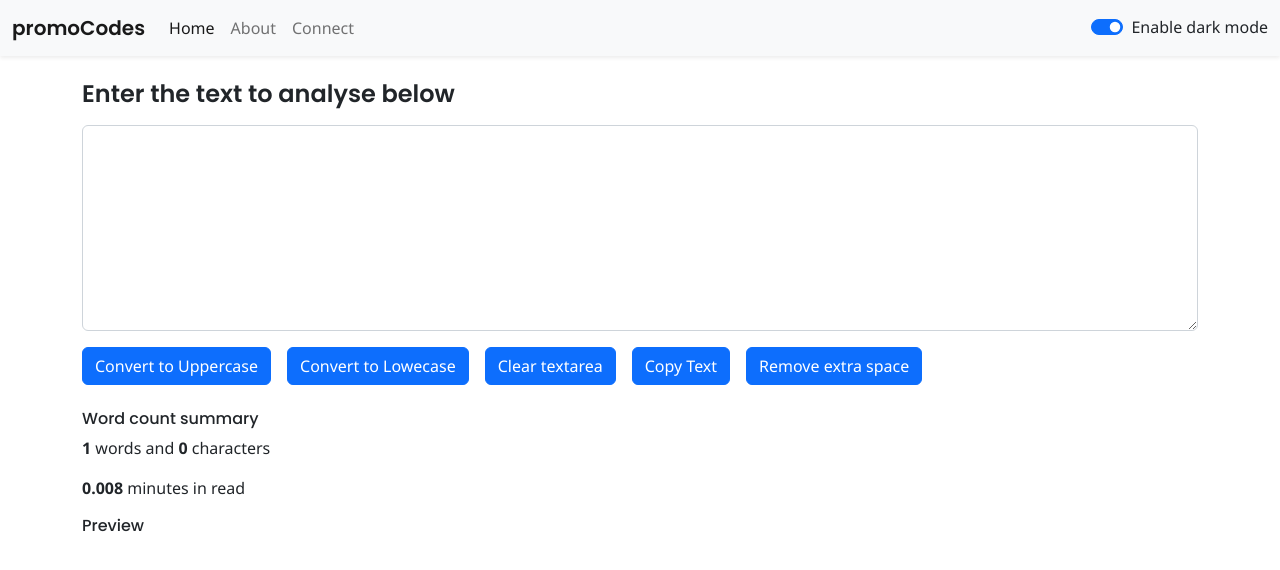
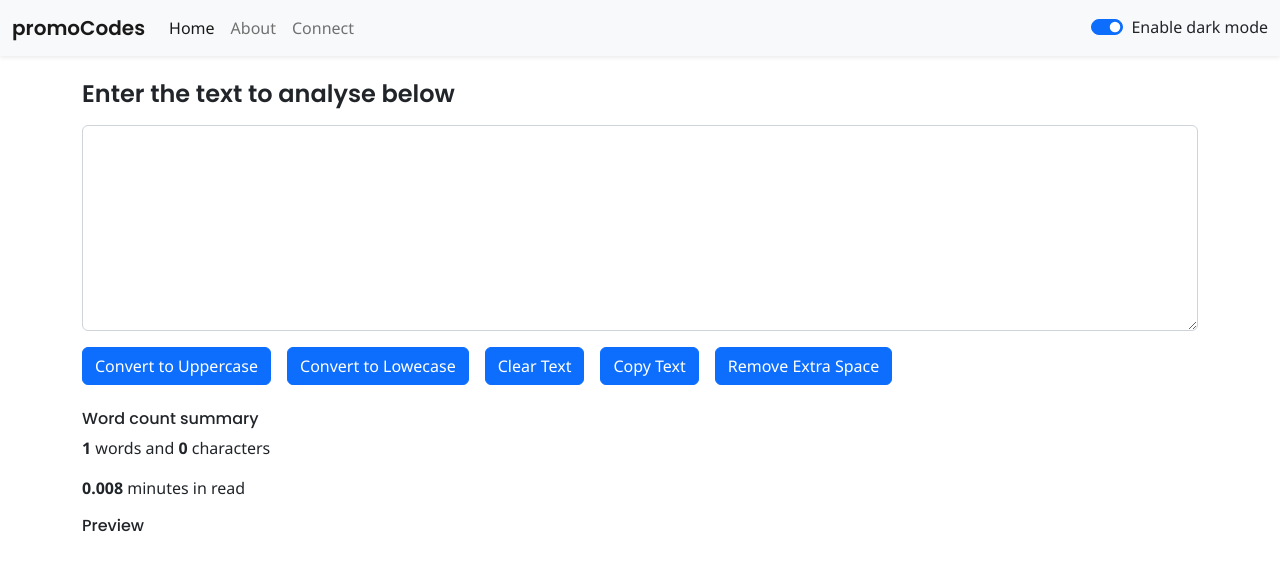
Before and after one commit to pupadhyay/harryReact, a React (Create React App) app: page / in a window 1280 px wide. Shown: the top 570 px of the page. Built offline with nearby package versions, Linux system fonts and the light colour scheme.

Commit message:
new changes

```diff
--- a/src/components/TextForm.js
+++ b/src/components/TextForm.js
@@ -48,13 +48,13 @@ export default function TextForm(props) {
               Convert to Lowecase
             </button>
             <button className="btn btn-primary me-3" onClick={handleToClear}>
-              Clear textarea
+              Clear Text
             </button>
             <button className="btn btn-primary me-3" onClick={handleCopy}>
               Copy Text
             </button>
             <button className="btn btn-primary me-3" onClick={handleExtraSpace}>
-              Remove extra space
+              Remove Extra Space
             </button>
           </div>
         </div>
```
